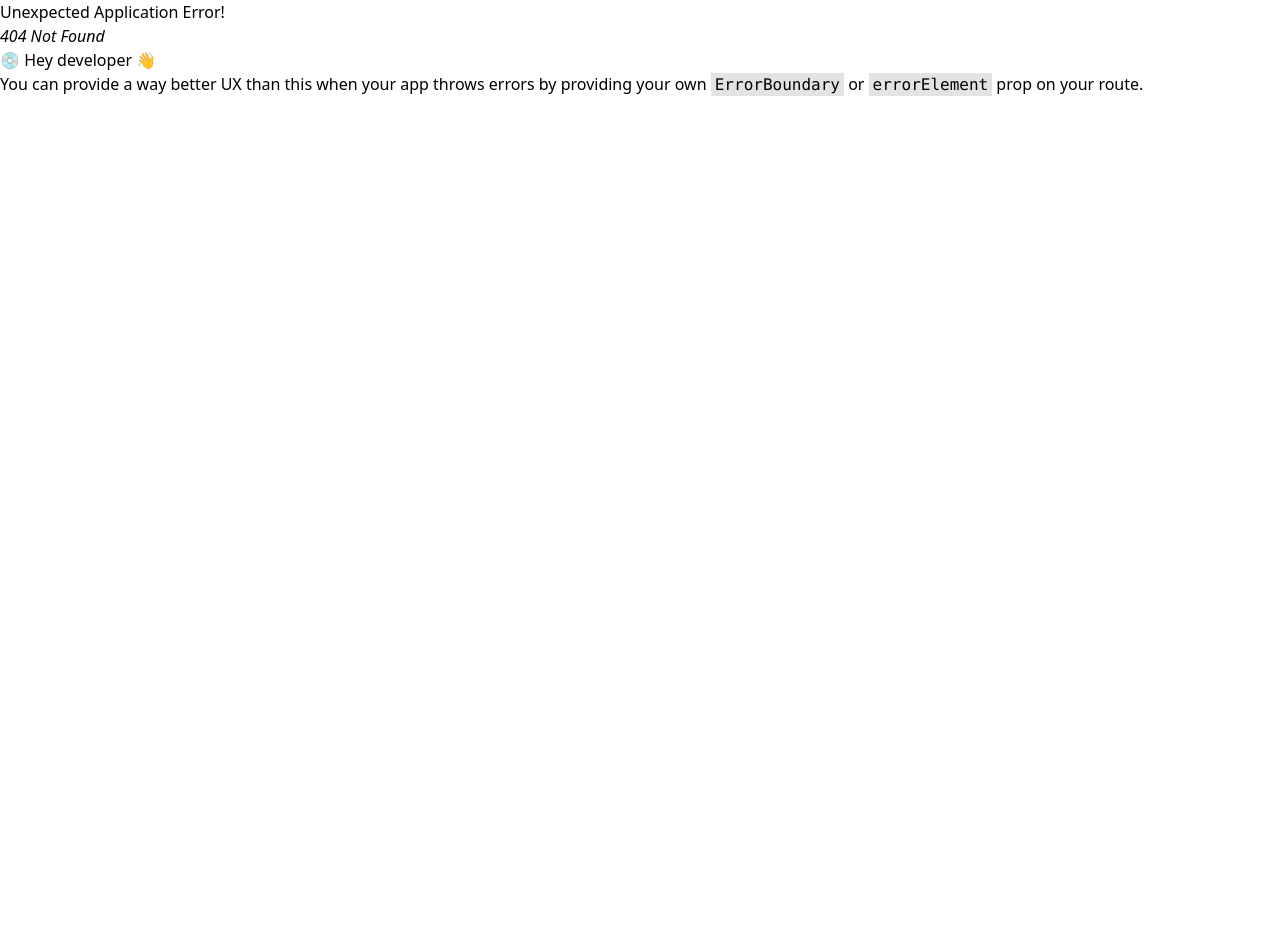
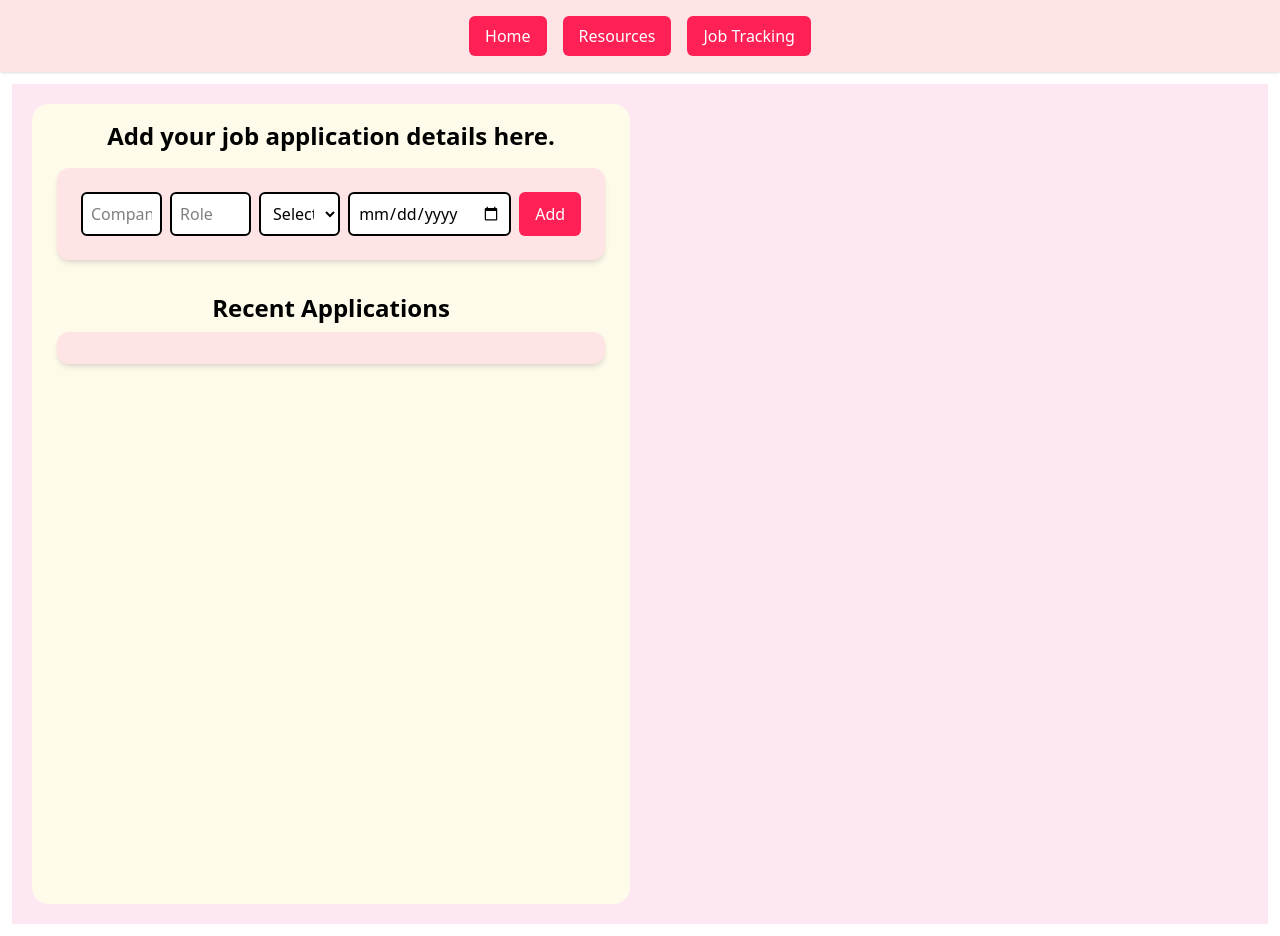
Before and after one commit to cherryontech/strawberry-swirl, a React (Vite) app: page /jobtracking in a window 1280 px wide. Before the commit this address had no page. Before the commit the page ends 800 px from the top, so only its background shows below. Built offline with nearby package versions, Linux system fonts and the light colour scheme.

Commit message:
Create Home Page and Job Tracking Page with some functionalities

```diff
--- a/package.json
+++ b/package.json
@@ -16,7 +16,7 @@
     "react": "^19.1.1",
     "react-dom": "^19.1.1",
     "react-router": "^7.9.4",
-    "react-router-dom": "^7.9.4",
+    "react-router-dom": "^7.9.5",
     "uuid": "^13.0.0"
   },
   "devDependencies": {
--- a/src/App.jsx
+++ b/src/App.jsx
@@ -1,11 +1,13 @@
-import ApplicationForm from "./components/ApplicationForm";
-import MotivationalQuotes from "./components/MotivationalQuotes";
+//import ApplicationForm from "./components/ApplicationForm";
+import Home from "./components/Home";
+//import MotivationalQuotes from "./components/MotivationalQuotes";
 
 function App() {
   return (
     <div>
-      <MotivationalQuotes />
-      <ApplicationForm />
+      {/*  <MotivationalQuotes /> */}
+      <Home />
+      {/*<ApplicationForm />*/}
     </div>
   );
 }
--- /dev/null
+++ b/src/JobTracking.jsx
@@ -0,0 +1,15 @@
+import React from "react";
+import ApplicationForm from "./components/ApplicationForm";
+
+const JobTracking = () => {
+  return (
+    <div className="flex flex-row items-center justify-start p-5 m-3 gap-5 bg-pink-100">
+      <div className="w-1/2 h-1/2 rounded-2xl">
+        <ApplicationForm />
+      </div>
+      <div className="w-1/2 h-1/2 rounded-2xl"></div>
+    </div>
+  );
+};
+
+export default JobTracking;
--- a/src/components/ApplicationForm.jsx
+++ b/src/components/ApplicationForm.jsx
@@ -5,6 +5,8 @@ const ApplicationForm = () => {
   const [applications, setApplications] = useState([]);
   const [companyName, setCompanyName] = useState("");
   const [role, setRole] = useState("");
+  const [status, setStatus] = useState("");
+  const [date, setDate] = useState("");
 
   useEffect(() => {
     const storedApps = localStorage.getItem("applications");
@@ -14,33 +16,65 @@ const ApplicationForm = () => {
   }, []);
 
   const handleAddClick = () => {
-    const updatedApps = [...applications, { id: uuidv4(), companyName, role }];
+    const updatedApps = [
+      ...applications,
+      { id: uuidv4(), companyName, role, status, date },
+    ];
     setApplications(updatedApps);
 
     localStorage.setItem("applications", JSON.stringify(updatedApps));
     setCompanyName("");
     setRole("");
+    setStatus("");
+    setDate("");
 
     console.log(localStorage.getItem("applications"));
   };
 
   return (
-    <div className="flex flex-col justify-center items-center min-h-screen bg-rose-50">
+    <div className="flex flex-col justify-start items-center min-h-screen rounded-2xl bg-amber-50">
       {/* Application Form */}
-      <div className="bg-rose-100 flex gap-4 p-6 rounded-xl shadow-md mb-8">
+      <div>
+        <h2 className="text-2xl font-bold m-4 text-center ">
+          Add your job application details here.
+        </h2>
+      </div>
+      <div className="bg-rose-100 flex xl:flex-row flex-col justify-around gap-2 p-6 rounded-xl w-11/12 shadow-md mb-8">
         <input
           type="text"
           placeholder="Company Name"
           value={companyName}
           onChange={(e) => setCompanyName(e.target.value)}
-          className="p-2 border-2 rounded-md bg-white"
+          className="p-2 border-2 rounded-md bg-white w-full"
         />
         <input
           type="text"
           placeholder="Role"
           value={role}
           onChange={(e) => setRole(e.target.value)}
-          className="p-2 border-2 rounded-md bg-white"
+          className="p-2 border-2 rounded-md bg-white w-full"
+        />
+
+        <select
+          name="status"
+          value={status}
+          onChange={(e) => setStatus(e.target.value)}
+          className="p-2 border-2 rounded-md bg-white w-full"
+        >
+          <option value="">Select Status</option>
+          <option value="Saved"> Saved</option>
+          <option value="Applied">Applied</option>
+          <option value="Interviewing">Interviewing</option>
+          <option value="Rejected">Rejected</option>
+          <option value="Offers">Offers</option>
+        </select>
+
+        <input
+          type="date"
+          name="date"
+          value={date}
+          onChange={(e) => setDate(e.target.value)}
+          className="p-2 border-2 rounded-md bg-white w-full"
         />
         <button
           className="px-4 py-2 bg-rose-500 text-white rounded-md hover:bg-rose-600 transition cursor-pointer"
@@ -51,18 +85,32 @@ const ApplicationForm = () => {
       </div>
 
       {/* Application List */}
-      <div className="w-full max-w-md bg-white rounded-xl shadow p-4">
-        <h2 className="text-lg font-semibold mb-2 text-center">
-          List of Applications
-        </h2>
-
-        <ul>
-          {applications.map((app) => (
-            <li
-              key={app.id}
-            >{`Company Name: ${app.companyName} | Role: ${app.role}`}</li>
-          ))}
-        </ul>
+      <h2 className="text-2xl font-bold mb-2 text-center ">
+        Recent Applications
+      </h2>
+      <div className="w-11/12  bg-rose-100 rounded-xl shadow-md p-4 overflow-x-auto text-sm">
+        {applications.length > 0 && (
+          <table className="mt-6 border-collapse border min-w-full text-left">
+            <thead>
+              <tr className="bg-gray-100">
+                <th className="border px-4 py-2">Company Name</th>
+                <th className="border px-4 py-2">Role</th>
+                <th className="border px-4 py-2">Status</th>
+                <th className="border px-4 py-2">Date</th>
+              </tr>
+            </thead>
+            <tbody>
+              {applications.map((app) => (
+                <tr key={app.id}>
+                  <td className="border px-4 py-2">{app.companyName}</td>
+                  <td className="border px-4 py-2">{app.role}</td>
+                  <td className="border px-4 py-2">{app.status}</td>
+                  <td className="border px-4 py-2">{app.date}</td>
+                </tr>
+              ))}
+            </tbody>
+          </table>
+        )}
       </div>
     </div>
   );
--- /dev/null
+++ b/src/components/Home.jsx
@@ -0,0 +1,21 @@
+import React from "react";
+import MotivationalQuotes from "./MotivationalQuotes";
+import JobList from "./JobList";
+
+const Home = () => {
+  return (
+    <div className="flex flex-col items-center justify-start p-5 m-3 gap-5 bg-pink-100">
+      <h1 className="text-2xl font-bold"> Hi [User]</h1>
+      <div className="flex sm:flex-row  flex-col items-center justify-start p-5 m-3 gap-5 w-full min-h-screen">
+        <div className="w-1/2 h-1/2 rounded-2xl">
+          <JobList />
+        </div>
+        <div className="w-1/2 h-1/2 rounded-2xl">
+          <MotivationalQuotes />
+        </div>
+      </div>
+    </div>
+  );
+};
+
+export default Home;
--- /dev/null
+++ b/src/components/JobList.jsx
@@ -0,0 +1,32 @@
+import React from "react";
+
+const JobList = () => {
+  return (
+    <div className=" overflow-x-auto flex flex-col justify-start items-start min-h-screen rounded-2xl bg-amber-50">
+      <h2 className="m-5 text-2xl font-bold">Recently applied</h2>
+      <table className="m-4 border-collapse border-0 w-11/12 md:w-11/12 md:text-sm  text-left text-sm">
+        <thead>
+          <tr className="bg-gray-100">
+            <th className="border-0 px-4 py-2 ">Company Name</th>
+            <th className="border-0 px-4 py-2">Role</th>
+            <th className="border-0 px-4 py-2">Status</th>
+            <th className="border-0 px-4 py-2">Date</th>
+          </tr>
+        </thead>
+      </table>
+
+      <h2 className="m-5 text-2xl font-bold">Saved Jobs</h2>
+      <table className="m-4 border-collapse border-0 w-11/12 text-left">
+        <thead>
+          <tr className="bg-gray-100">
+            <th className="border-0 px-4 py-2">Company Name</th>
+            <th className="border-0 px-4 py-2">Role</th>
+            <th className="border-0 px-4 py-2">Link</th>
+          </tr>
+        </thead>
+      </table>
+    </div>
+  );
+};
+
+export default JobList;
--- a/src/components/MotivationalQuotes.jsx
+++ b/src/components/MotivationalQuotes.jsx
@@ -1,4 +1,5 @@
 import { useEffect, useState } from "react";
+import { ALL_ORIGINS_BASE_URL, QUOTES_API_URL } from "../utils/apiConfig";
 
 const fallbackQuotes = [
   { q: "Believe you can and you're halfway there.", a: "Theodore Roosevelt" },
@@ -21,8 +22,7 @@ export default function MotivationalQuotes() {
     const fetchQuotes = async () => {
       try {
         const res = await fetch(
-          "https://api.allorigins.win/get?url=" +
-            encodeURIComponent("https://zenquotes.io/api/quotes"),
+          ALL_ORIGINS_BASE_URL + encodeURIComponent(QUOTES_API_URL),
         );
 
         const result = await res.json();
@@ -53,11 +53,16 @@ export default function MotivationalQuotes() {
   const { q, a } = quotes[currentIndex];
 
   return (
-    <div className="flex flex-col justify-center items-center bg-rose-50 ">
+    <div className="flex flex-col justify-start items-center rounded-2xl min-h-screen bg-amber-50">
+      <h1 className="text-xl md:text-2xl text-center font-bold text-rose-500 m-4 mt-5">
+        {" "}
+        Motivational Buddy
+      </h1>
+
       <div
         className={`transition-opacity duration-500 ${fade ? "opacity-100" : "opacity-0 "}`}
       >
-        <p className="text-xl md:text-2xl text-center font-bold text-rose-500 m-4 mt-50">
+        <p className="text-xl md:text-2xl text-center font-bold text-rose-500 m-4 mt-5">
           {q}
         </p>
         <p className="text-lg md:text-xl text-center font-bold text-rose-500  mb-4">
--- a/src/components/Navbar.jsx
+++ b/src/components/Navbar.jsx
@@ -13,6 +13,11 @@ const Navbar = () => {
           Resources
         </button>
       </NavLink>
+      <NavLink to={"/jobtracking"}>
+        <button className="px-4 py-2 bg-rose-500 text-white rounded-md hover:bg-rose-600 transition cursor-pointer">
+          Job Tracking
+        </button>
+      </NavLink>
     </div>
   );
 };
--- a/src/main.jsx
+++ b/src/main.jsx
@@ -5,6 +5,7 @@ import App from "./App.jsx";
 import Resources from "./Resources.jsx";
 import Navbar from "./components/Navbar.jsx";
 import { createBrowserRouter, RouterProvider, Outlet } from "react-router-dom";
+import JobTracking from "./JobTracking.jsx";
 
 const Layout = () => (
   <>
@@ -19,6 +20,7 @@ const router = createBrowserRouter([
     children: [
       { path: "/", element: <App /> },
       { path: "/resources", element: <Resources /> },
+      { path: "/jobtracking", element: <JobTracking /> },
     ],
   },
 ]);
--- /dev/null
+++ b/src/utils/apiConfig.js
@@ -0,0 +1,5 @@
+// Base proxy (AllOrigins)
+export const ALL_ORIGINS_BASE_URL = "https://api.allorigins.win/get?url=";
+
+// The original API you want to fetch from
+export const QUOTES_API_URL = "https://zenquotes.io/api/random";
```
Also changed, not shown: 1 other file (tests, documents, lock files or other folders).
